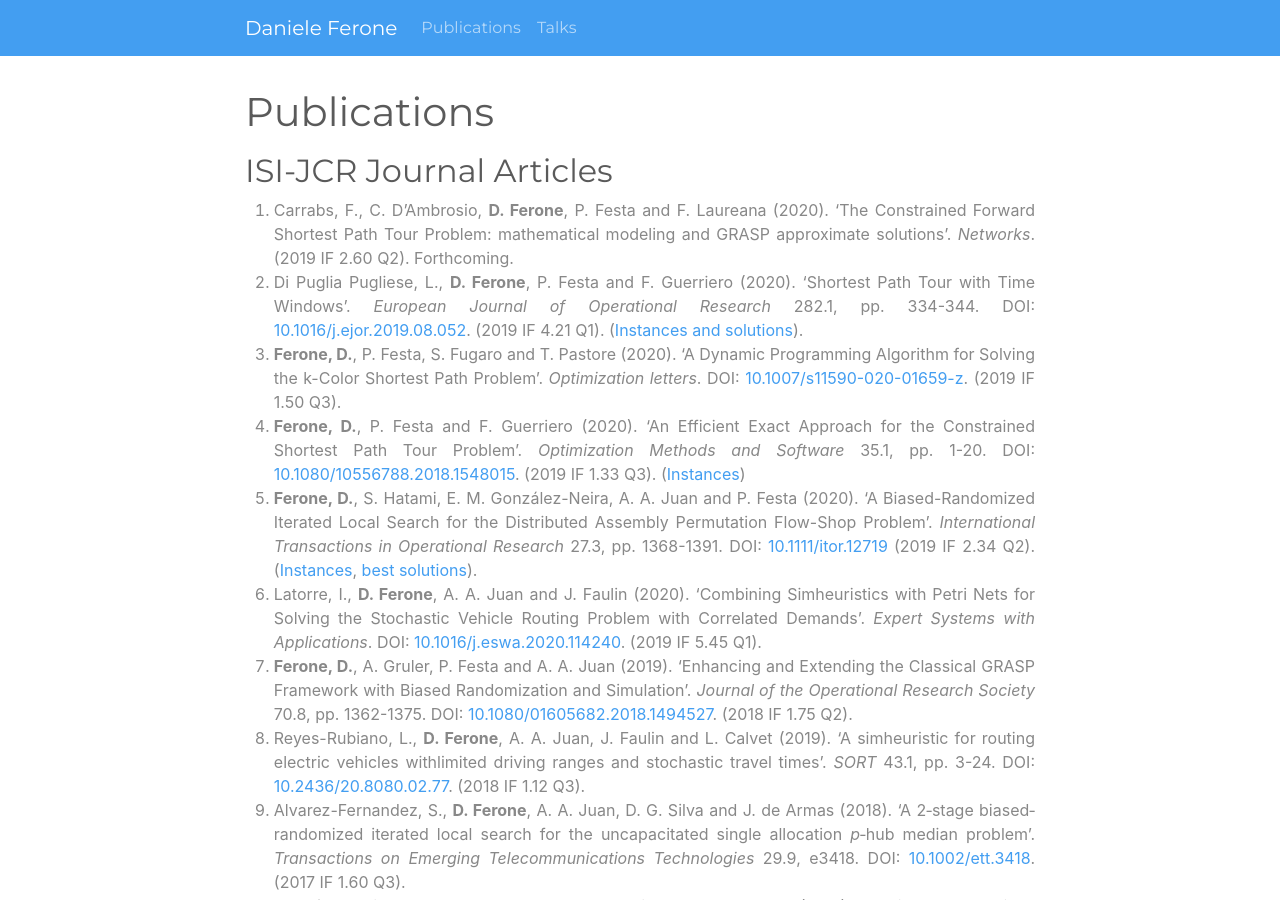
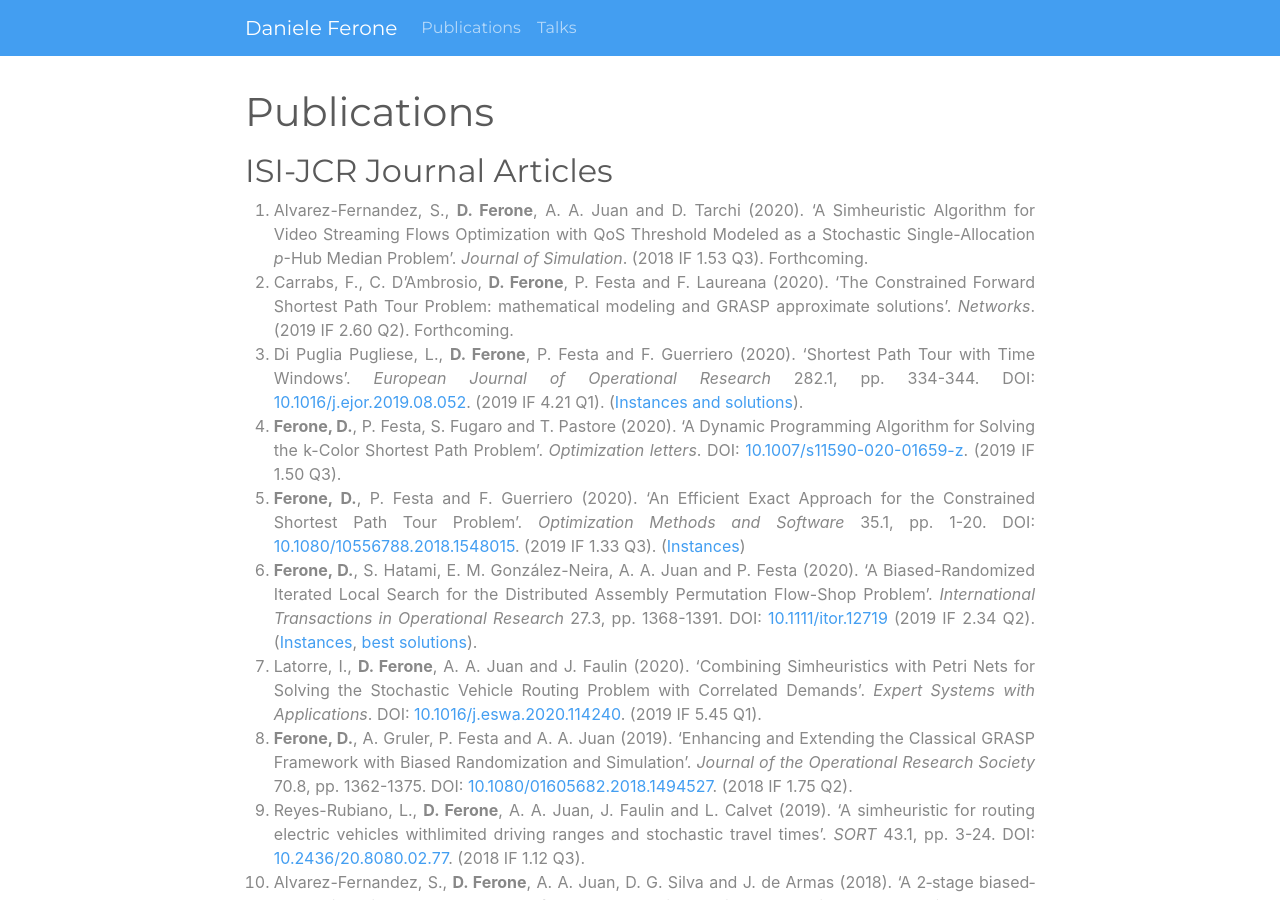
Before and after one commit to fdaniele85/fdaniele85.github.io, a Jekyll site: the page built from pages/publications.html, in a window 1280 px wide and 900 px high. Built offline with Jekyll 4.4.1, drawn with Linux system fonts in a browser that asks for light colours; nearby versions of some CDN libraries; a style sheet for code colours, icons or effects is not loaded; some of the changed text lies outside the part shown.

```diff
--- a/pages/publications.html
+++ b/pages/publications.html
@@ -6,6 +6,8 @@ title: Publications
 <div class="text-justify publications">
 <h2>ISI-JCR Journal Articles</h2>
 <ol>
+	<li>Alvarez-Fernandez, S., <strong>D. Ferone</strong>, A. A. Juan and D. Tarchi (2020). ‘A Simheuristic Algorithm for Video Streaming Flows Optimization with QoS Threshold Modeled as a Stochastic Single-Allocation <em>p</em>-Hub Median Problem’. <em>Journal of Simulation</em>. (2018 IF 1.53 Q3). Forthcoming.</li>
+
 	<li>Carrabs, F., C. D’Ambrosio, <strong>D. Ferone</strong>, P. Festa and F. Laureana (2020). ‘The Constrained Forward Shortest Path Tour Problem: mathematical modeling and GRASP approximate solutions’. <em>Networks</em>. (2019 IF 2.60 Q2). Forthcoming.</li>
   <li>Di Puglia Pugliese, L., <strong>D. Ferone</strong>, P. Festa and F. Guerriero (2020). ‘Shortest Path Tour with Time Windows’. <em>European Journal of Operational Research</em> 282.1, pp. 334-344. DOI: <a class="doi" href="https://doi.org/10.1016/j.ejor.2019.08.052">10.1016/j.ejor.2019.08.052</a>. (2019 IF 4.21 Q1). (<a href="https://bit.ly/2H1G8JK">Instances and solutions</a>).</li>
   <li><strong>Ferone, D.</strong>, P. Festa, S. Fugaro and T. Pastore (2020). ‘A Dynamic Programming Algorithm for Solving the k-Color Shortest Path Problem’. <em>Optimization letters</em>. DOI: <a class="doi" href="https://doi.org/10.1007/s11590-020-01659-z">10.1007/s11590-020-01659-z</a>. (2019 IF 1.50 Q3).</li>
@@ -28,7 +30,7 @@ title: Publications
 </ol>
 
 <h2>Other Scopus indexed Articles</h2>
-<ol start="13">
+<ol start="14">
 	<li>De Maio, A., <strong>D. Ferone</strong>, E. Fersini, E. Messina, F. Santoro, and A. Violi (2020). ‘Smart Tourism System in Calabria’. <em>Data Science and Social Research II</em>. Ed. by P. Mariani and M. Zenga. Studies in Classification, Data Analysis, and Knowledge Organization. Springer International Publishing, pp. 131-144. DOI: <a href="https://doi.org/10.1007/978-3-030-51222-4_11">10.1007/978-3-030-51222-4_11</a>. Forthcoming.</li>
 
 	<li><strong>Ferone, D.</strong>, P. Festa, S. Fugaro and T. Pastore (2020). ‘On the Shortest Path Problems with Edge Constraints’. <em>2020 22th International Conference on Transparent Optical Networks (ICTON)</em>, pp. 1-4. doi: <a class="doi" href="https://doi.org/10.1109/ICTON51198.2020.9203378">10.1109/ICTON51198.2020.9203378</a>.</li>
@@ -59,7 +61,7 @@ title: Publications
 </ol>
 
 <h2>Conference proceedings</h2>
-<ol start="27">
+<ol start="28">
 	<li>Bruglieri, M., <strong>D. Ferone</strong>, P. Festa and O. Pisacane (2020). ‘Efficient solutions for the Green Vehicle Routing Problem with Capacitated Alternative Fuel Stations’. <em>CWS2020</em>. Forthcoming.</li>
 
 	<li>Felici, G., <strong>D. Ferone</strong>, P. Festa, A. Napoletano and T. Pastore (2017b). ‘On the Minimum Cost SAT Problem’. <em>Proceedings of the EU/ME 2017</em>.</li>
@@ -72,7 +74,7 @@ title: Publications
 </ol>
 
 <h2>Submitted papers</h2>
-<ol start="32">
+<ol start="33">
 	<li>Alicastro, M., <strong>D. Ferone</strong>, P. Festa, S. Fugaro and T. Pastore (2020). ‘A Reinforcement Learning Iterated Local Search for MakespanMinimization in Additive Manufacturing Machine Scheduling Problems’. <em>Computers & Operations Research</em>. (2019 IF 3.42 Q2). Submitted.</li>
 	<li>Di Puglia Pugliese, L., <strong>D. Ferone</strong>, P. Festa and F. Guerriero (2020). ‘A Generalized Shortest Path Tour Problem with Time Windows’. <em>Transportation Research Part E: Logistics and Transportation Review</em>. (2018 IF 4.25 Q1). Submitted.</li>
 	<li>Di Puglia Pugliese, L., <strong>D. Ferone</strong>, P. Festa, F. Guerriero and G. Macrina (2020a). ‘Combining variable neighborhood search and machine learning to solve the vehicle routing problem with crowd-shipping’. <em>Optimization letters</em>. (2018 IF 1.39 Q3). Submitted.</li>
```
Also changed, not shown: other parts of pages/publications.html (+0 -1 lines).
